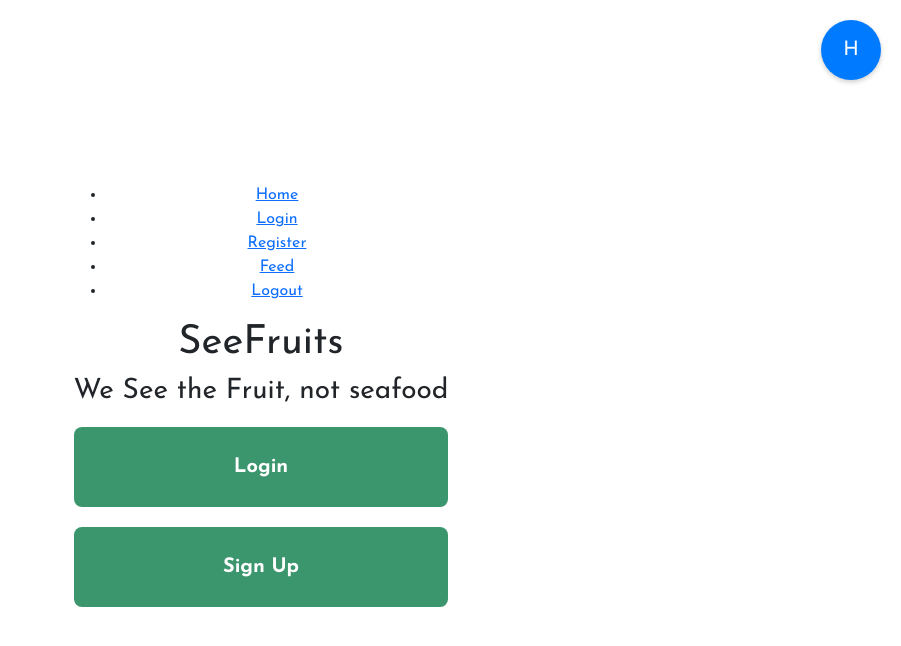
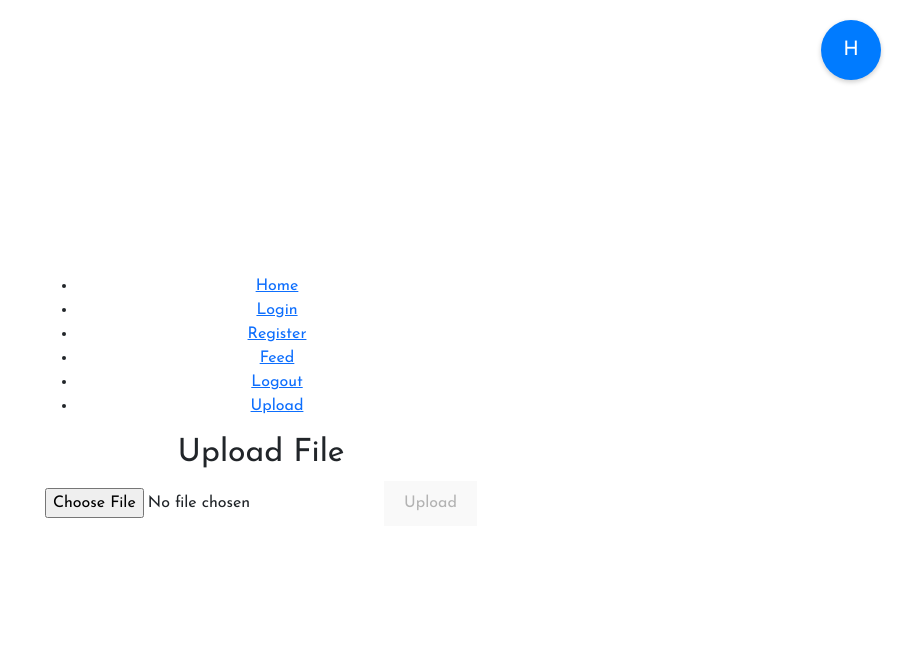
Before and after one commit to omelettech/hackathon, a React (Vite) app: page /upload in a window 1280 px wide. Before the commit this address led to /. Shown: the top 646 px of the page, without its empty margins (379-1280 px from the left). Built offline with nearby package versions, Linux system fonts and the light colour scheme; no server answers.

Commit message:
Merge conflict fixed

```diff
--- a/src/App.tsx
+++ b/src/App.tsx
@@ -10,6 +10,7 @@ import {signOut} from "firebase/auth";
 import {useAuthListener} from "./firebase/FIrebaseAuthStatus.tsx";
 import {useAuthState} from "react-firebase-hooks/auth";
 import LandingPage from './pages/LandingPage.tsx';
+import Upload from "./pages/Upload.tsx";
 
 // Example HomePage component
 const HomePage = () => {
@@ -68,6 +69,9 @@ function App() {
                             <li>
                                 <Link to={'/'} onClick={handleLogout}>Logout</Link>
                             </li>
+                            <li>
+                                <Link to={'/upload'}>Upload</Link>
+                            </li>
                         </ul>
                     </nav>
 
@@ -83,6 +87,7 @@ function App() {
                         />
                         {/* Handle invalid routes (404) */}
                         <Route path="*" element={<Navigate to="/" replace/>}/> {/* Redirect to home */}
+                        <Route path="/upload" element={<Upload/>}/>
                     </Routes>
                 </div>
             </BrowserRouter>
--- a/src/pages/Upload.tsx
+++ b/src/pages/Upload.tsx
@@ -0,0 +1,55 @@
+import React, { useState } from "react";
+import { Client, Storage } from "appwrite";
+import {c} from "vite/dist/node/moduleRunnerTransport.d-CXw_Ws6P";
+
+const client = new Client().setProject("67b9e650002a4536f7db");
+const storage = new Storage(client);
+const BUCKET_ID = '67b9ec75001b90f35dbe';
+
+const Upload = () => {
+    const [file, setFile] = useState<File | null>(null);
+    const [uploading, setUploading] = useState(false);
+    const [progress, setProgress] = useState(0);
+    const [message, setMessage] = useState("");
+
+    const handleFileChange = (event: React.ChangeEvent<HTMLInputElement>) => {
+        if(event.target?.files[0] === null || event.target?.files[0] === undefined){
+            setMessage("Something went wrong")
+        }
+        if (event.target.files && event.target.files.length > 0) {
+            setFile(event.target?.files[0]);
+        } else {
+            setMessage("No file selected");
+        }
+    };
+
+    const handleUpload = async () => {
+        if (!file) return;
+
+        setUploading(true);
+        setProgress(0);
+        setMessage("");
+
+        try {
+            const response = await storage.createFile(BUCKET_ID, file.name, file);
+            setMessage("File uploaded successfully!");
+        } catch (error) {
+            setMessage("Failed to upload file.");
+        } finally {
+            setUploading(false);
+        }
+    };
+
+    return (
+        <div className="upload-container">
+            <h2>Upload File</h2>
+            <input type="file" onChange={handleFileChange} />
+            <button onClick={handleUpload} disabled={uploading || !file}>
+                {uploading ? `Uploading ${progress}%` : "Upload"}
+            </button>
+            {message && <p>{message}</p>}
+        </div>
+    );
+};
+
+export default Upload;
```
